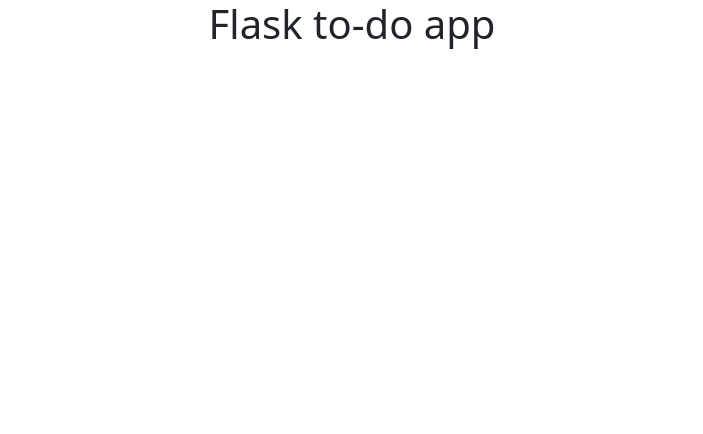
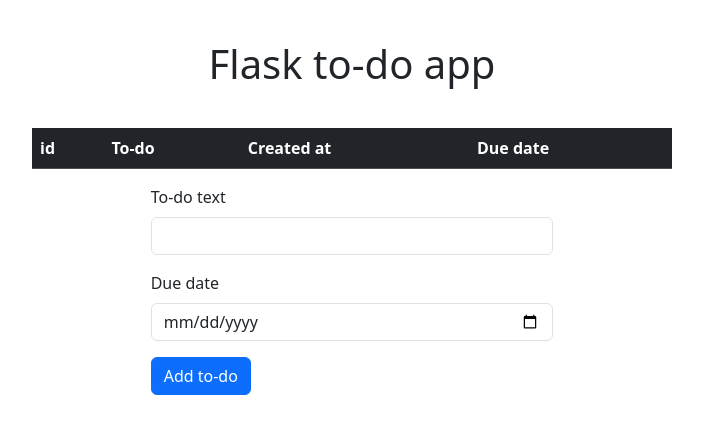
Before and after one commit to lukaszminor23/flask-to-do, a Flask app: page / in a window 1280 px wide. Shown: the top 434 px of the page, without its empty margins (288-991 px from the left). Run offline with Flask 3, Linux system fonts and the light colour scheme; lists and menus that the app fills with data are empty; some libraries are stand-ins or nearby versions.

Commit message:
create form

```diff
--- a/config.py
+++ b/config.py
@@ -1,7 +1,7 @@
 from flask import Flask
 from flask_sqlalchemy import SQLAlchemy
 from sqlalchemy.orm import DeclarativeBase
-from flask_bootstrap import Bootstrap
+from flask_bootstrap import Bootstrap5
 
 
 class Base(DeclarativeBase):
@@ -14,6 +14,6 @@ DB_NAME = "todo-list"
 app = Flask(__name__)
 app.config["SECRET_KEY"] = "dnsajdb basjkasbahbdjabdaj"
 app.config["SQLALCHEMY_DATABASE_URI"] = f"sqlite:///{DB_NAME}"
-Bootstrap(app)
+Bootstrap5(app)
 
 db.init_app(app)
--- /dev/null
+++ b/form.py
@@ -0,0 +1,9 @@
+from flask_wtf import FlaskForm
+from wtforms import StringField, DateField, SubmitField
+from wtforms.validators import DataRequired
+
+
+class Form(FlaskForm):
+    text = StringField("To-do text", validators=[DataRequired()])
+    due_date = DateField("Due date", validators=[DataRequired()])
+    submit = SubmitField("Add to-do")
--- a/main.py
+++ b/main.py
@@ -2,11 +2,14 @@ from flask import render_template
 
 from config import app, db
 from models import Todo
+from form import Form
 
 
 @app.route('/')
 def home():
-    return render_template('index.html')
+    form = Form()
+    # content = db.session.execute(db.select(Todo).scalars().all())
+    return render_template('index.html', form=form)
 
 
 if __name__ == '__main__':
--- a/templates/index.html
+++ b/templates/index.html
@@ -5,10 +5,31 @@
   <title>Flask to-do app</title>
   <link href="https://cdn.jsdelivr.net/npm/bootstrap@5.3.3/dist/css/bootstrap.min.css" rel="stylesheet" integrity="sha384-QWTKZyjpPEjISv5WaRU9OFeRpok6YctnYmDr5pNlyT2bRjXh0JMhjY6hW+ALEwIH" crossorigin="anonymous">
 </head>
+{% from 'bootstrap5/form.html' import render_form %}
 <body>
-  <div class="d-flex align-items-center justify-content-center">
-    <h1>Flask to-do app</h1>
+  <div class="d-flex flex-column align-items-center justify-content-center">
+    <div class="d-flex flex-column align-items-center justify-content-center" style="width: 50vw">
+      <h1 style="margin: 40px">Flask to-do app</h1>
+      <table class="table table-dark">
+        <thead>
+          <tr>
+            <th scope="col">id</th>
+            <th scope="col">To-do</th>
+            <th scope="col">Created at</th>
+            <th scope="col">Due date</th>
+          </tr>
+        </thead>
+      </table>
+      <div class="container">
+        <div class="row">
+          <div class="col-lg-8 col-md-10 mx-auto">
+            {{ render_form(form, novalidate=True) }}
+          </div>
+        </div>
+      </div>
+    </div>
   </div>
+
   <script src="https://cdn.jsdelivr.net/npm/bootstrap@5.3.3/dist/js/bootstrap.bundle.min.js" integrity="sha384-YvpcrYf0tY3lHB60NNkmXc5s9fDVZLESaAA55NDzOxhy9GkcIdslK1eN7N6jIeHz" crossorigin="anonymous"></script>
 </body>
 </html>
```
Also changed, not shown: 1 other file.
